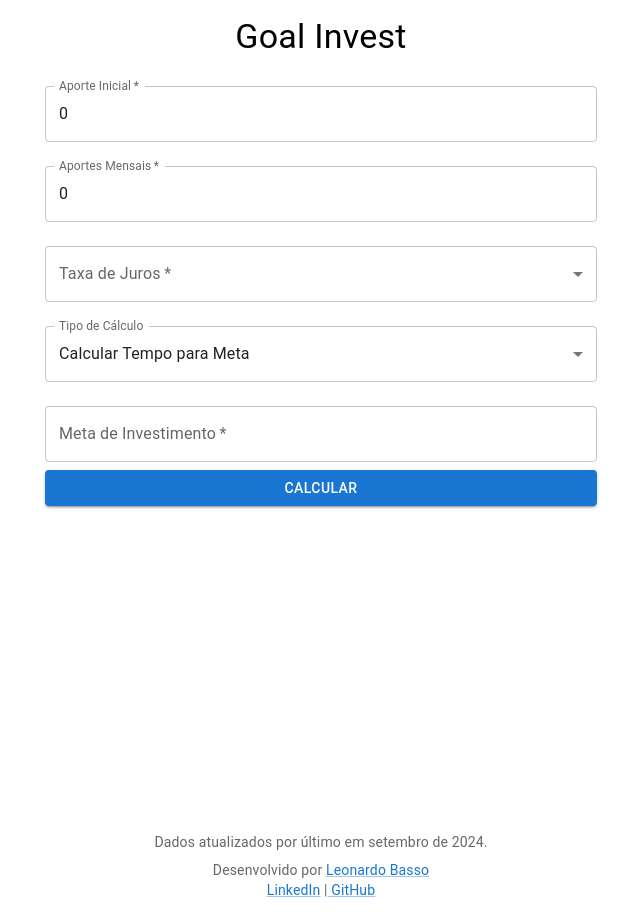
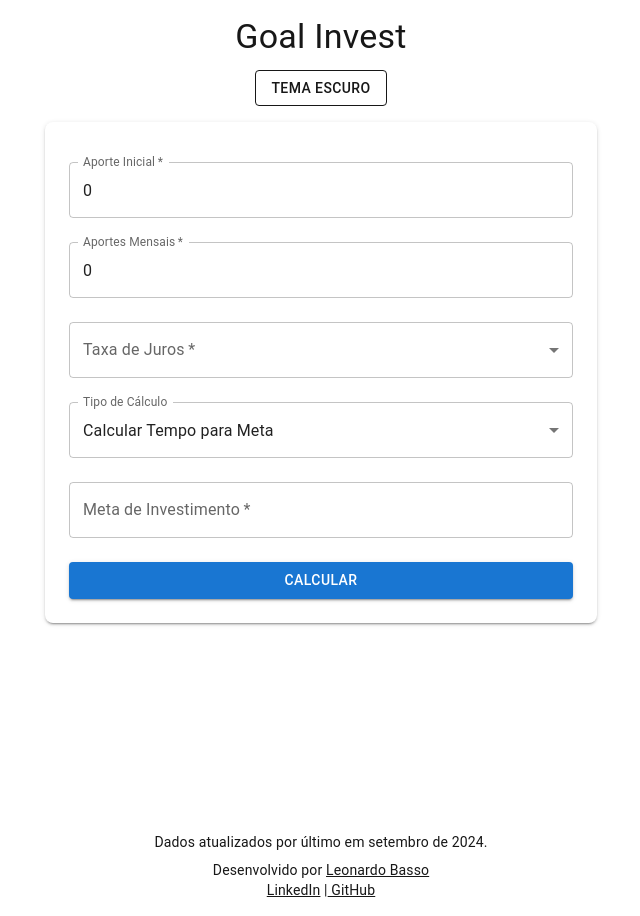
Before and after one commit to LeoJunioYuri/goal-invest, a Next.js app: page / in a window 1280 px wide. Shown: the whole page, without its empty margins (319-959 px from the left). Built offline with nearby package versions, Linux system fonts and the light colour scheme.

Commit message:
feat: dark mode

```diff
--- a/src/app/components/Footer.tsx
+++ b/src/app/components/Footer.tsx
@@ -1,19 +1,18 @@
-// components/Footer.tsx
 import React from "react";
 import { Container, Typography, Link } from "@mui/material";
 
 const Footer: React.FC = () => {
   return (
     <Container maxWidth="sm" sx={{ mt: 4, mb: 2, textAlign: 'center' }}>
-      <Typography variant="body2" color="textSecondary">
+      <Typography variant="body2" sx={{ color: 'var(--foreground)' }}>
         Dados atualizados por último em setembro de 2024.
       </Typography>
-      <Typography variant="body2" color="textSecondary" sx={{ mt: 1 }}>
-        Desenvolvido por <Link href="https://github.com/leojunioyuri" target="_blank" rel="noopener">Leonardo Basso</Link>
+      <Typography variant="body2" sx={{ color: 'var(--foreground)', mt: 1 }}>
+        Desenvolvido por <Link href="https://github.com/leojunioyuri" target="_blank" rel="noopener" sx={{ color: 'inherit', textDecoration: 'underline' }}>Leonardo Basso</Link>
       </Typography>
-      <Typography variant="body2" color="textSecondary">
-        <Link href="https://www.linkedin.com/in/leojunioyuri" target="_blank" rel="noopener">LinkedIn</Link> |
-        <Link href="https://github.com/LeoJunioYuri" target="_blank" rel="noopener"> GitHub</Link>
+      <Typography variant="body2" sx={{ color: 'var(--foreground)' }}>
+        <Link href="https://www.linkedin.com/in/leojunioyuri" target="_blank" rel="noopener" sx={{ color: 'inherit', textDecoration: 'underline' }}>LinkedIn</Link> |
+        <Link href="https://github.com/LeoJunioYuri" target="_blank" rel="noopener" sx={{ color: 'inherit', textDecoration: 'underline' }}> GitHub</Link>
       </Typography>
     </Container>
   );
--- a/src/app/components/InvestmentForm.tsx
+++ b/src/app/components/InvestmentForm.tsx
@@ -48,14 +48,8 @@ const InvestmentForm: React.FC<InvestmentFormProps> = ({ onCalculate }) => {
 
   const handleSubmit = (e: React.FormEvent) => {
     e.preventDefault();
-
-    if (
-      initialInvestment === undefined ||
-      monthlyContribution === undefined ||
-      !interestRate ||
-      (!goal && !period)
-    ) {
-      setError("Por favor, preencha todos os campos necessários.");
+    if (initialInvestment <= 0 || monthlyContribution <= 0 || !interestRate || (!goal && !period)) {
+      setError("Por favor, preencha todos os campos necessários com valores válidos.");
       return;
     }
 
@@ -69,7 +63,6 @@ const InvestmentForm: React.FC<InvestmentFormProps> = ({ onCalculate }) => {
     });
   };
 
-
   const handleRateChange = (value: string | number) => {
     if (value === 'custom') {
       setSelectedRate('custom');
@@ -82,7 +75,7 @@ const InvestmentForm: React.FC<InvestmentFormProps> = ({ onCalculate }) => {
   };
 
   return (
-    <Box component="form" onSubmit={handleSubmit}>
+    <Box component="form" onSubmit={handleSubmit} sx={{ backgroundColor: 'background.paper', padding: 3, borderRadius: 2, boxShadow: 2 }}>
       <TextField
         label="Aporte Inicial"
         type="number"
@@ -91,6 +84,8 @@ const InvestmentForm: React.FC<InvestmentFormProps> = ({ onCalculate }) => {
         fullWidth
         margin="normal"
         required
+        variant="outlined"
+        sx={{ backgroundColor: 'background.default', borderRadius: 1 }}
       />
       <TextField
         label="Aportes Mensais"
@@ -100,14 +95,17 @@ const InvestmentForm: React.FC<InvestmentFormProps> = ({ onCalculate }) => {
         fullWidth
         margin="normal"
         required
+        variant="outlined"
+        sx={{ backgroundColor: 'background.default', borderRadius: 1 }}
       />
-      <FormControl fullWidth margin="normal" required>
+      <FormControl fullWidth margin="normal" required variant="outlined">
         <InputLabel id="rate-select-label">Taxa de Juros</InputLabel>
         <Select
           labelId="rate-select-label"
           value={selectedRate !== null ? selectedRate : ''}
           label="Taxa de Juros"
           onChange={(e) => handleRateChange(e.target.value)}
+          sx={{ backgroundColor: 'background.default', borderRadius: 1 }}
         >
           {availableRates.length > 0 ? (
             availableRates.map((rate) => (
@@ -133,16 +131,19 @@ const InvestmentForm: React.FC<InvestmentFormProps> = ({ onCalculate }) => {
           fullWidth
           margin="normal"
           required
+          variant="outlined"
+          sx={{ backgroundColor: 'background.default', borderRadius: 1 }}
         />
       )}
 
-      <FormControl fullWidth margin="normal">
+      <FormControl fullWidth margin="normal" variant="outlined">
         <InputLabel id="calculation-type-label">Tipo de Cálculo</InputLabel>
         <Select
           labelId="calculation-type-label"
           value={calculationType}
           label="Tipo de Cálculo"
           onChange={(e) => setCalculationType(e.target.value as 'goal' | 'period')}
+          sx={{ backgroundColor: 'background.default', borderRadius: 1 }}
         >
           <MenuItem value="goal">Calcular Tempo para Meta</MenuItem>
           <MenuItem value="period">Calcular Montante no Período</MenuItem>
@@ -158,6 +159,8 @@ const InvestmentForm: React.FC<InvestmentFormProps> = ({ onCalculate }) => {
           fullWidth
           margin="normal"
           required
+          variant="outlined"
+          sx={{ backgroundColor: 'background.default', borderRadius: 1 }}
         />
       ) : (
         <TextField
@@ -168,6 +171,8 @@ const InvestmentForm: React.FC<InvestmentFormProps> = ({ onCalculate }) => {
           fullWidth
           margin="normal"
           required
+          variant="outlined"
+          sx={{ backgroundColor: 'background.default', borderRadius: 1 }}
         />
       )}
 
@@ -177,7 +182,7 @@ const InvestmentForm: React.FC<InvestmentFormProps> = ({ onCalculate }) => {
         </Alert>
       )}
 
-      <Button type="submit" variant="contained" color="primary" fullWidth disabled={loading}>
+      <Button type="submit" variant="contained" color="primary" fullWidth disabled={loading} sx={{ mt: 2 }}>
         {loading ? 'Carregando...' : 'Calcular'}
       </Button>
     </Box>
--- a/src/app/globals.css
+++ b/src/app/globals.css
@@ -7,17 +7,34 @@
   --foreground: #171717;
 }
 
-@media (prefers-color-scheme: dark) {
-  :root {
-    --background: #ffffff;
-    --foreground: #ededed;
-  }
+body {
+  background-color: var(--background);
+  color: var(--foreground);
+  transition: background-color 0.3s, color 0.3s;
 }
 
-body {
+.dark {
+  --background: #121212;
+  --foreground: #e0e0e0;
+}
+
+.dark body {
+  background-color: var(--background);
   color: var(--foreground);
-  background: var(--background);
-  font-family: Arial, Helvetica, sans-serif;
+}
+
+input,
+textarea,
+select {
+  background-color: var(--foreground);
+  color: var(--background);
+  border: 1px solid var(--background);
+  transition: background-color 0.3s, color 0.3s, border-color 0.3s;
+}
+
+input::placeholder,
+textarea::placeholder {
+  color: rgba(255, 255, 255, 0.7);
 }
 
 @layer utilities {
--- a/src/app/layout.tsx
+++ b/src/app/layout.tsx
@@ -2,6 +2,7 @@ import type { Metadata } from "next";
 import localFont from "next/font/local";
 import "./globals.css";
 import Footer from "./components/Footer";
+import { ThemeProvider } from "./utils/ThemeContext";
 
 const geistSans = localFont({
   src: "./fonts/GeistVF.woff",
@@ -19,17 +20,15 @@ export const metadata: Metadata = {
   description: "Generated by create next app",
 };
 
-export default function RootLayout({
-  children,
-}: Readonly<{
-  children: React.ReactNode;
-}>) {
+export default function RootLayout({ children }: { children: React.ReactNode; }) {
   return (
-    <html lang="en">
-      <body className={`${geistSans.variable} ${geistMono.variable} antialiased`}>
-        {children}
-        <Footer />
-      </body>
-    </html>
+    <ThemeProvider>
+      <html lang="en" className={`${geistSans.variable} ${geistMono.variable} antialiased`}>
+        <body>
+          {children}
+          <Footer />
+        </body>
+      </html>
+    </ThemeProvider>
   );
 }
--- a/src/app/page.tsx
+++ b/src/app/page.tsx
@@ -2,12 +2,13 @@
 import React, { useState } from "react";
 import InvestmentForm from "./components/InvestmentForm";
 import InvestmentResult from "./components/InvestmentResult";
-import InvestmentChart from "./components/InvestmentChart"; // Importar o gráfico
-import { Typography, Alert, Box, Container } from "@mui/material";
+import { Typography, Alert, Box, Container, Button } from "@mui/material";
 import { InvestmentData, InvestmentResultData } from "./types";
 import { performCalculations } from "./utils/calculations";
+import { useTheme } from './utils/ThemeContext'; // Importar o hook do tema
 
 const HomePage: React.FC = () => {
+  const { darkMode, toggleTheme } = useTheme(); // Obter o estado do tema
   const [result, setResult] = useState<InvestmentResultData | null>(null);
   const [error, setError] = useState<string | null>(null);
 
@@ -23,10 +24,30 @@ const HomePage: React.FC = () => {
   };
 
   return (
-    <Container maxWidth="sm" sx={{ display: 'flex', flexDirection: 'column', alignItems: 'center', minHeight: '100vh', padding: '16px' }}>
-      <Typography variant="h4" align="center" gutterBottom sx={{ color: 'black' }}>
+    <Container
+      maxWidth="sm"
+      sx={{
+        display: 'flex',
+        flexDirection: 'column',
+        alignItems: 'center',
+        minHeight: '100vh',
+        padding: '16px',
+        backgroundColor: 'var(--background)', // Cor de fundo
+        color: 'var(--foreground)', // Cor do texto
+        transition: 'background-color 0.3s, color 0.3s', // Transição suave
+      }}
+    >
+      <Typography variant="h4" align="center" gutterBottom>
         Goal Invest
       </Typography>
+
+      <Button
+        variant="outlined"
+        onClick={toggleTheme}
+        sx={{ mb: 2, color: 'var(--foreground)', borderColor: 'var(--foreground)' }} // Cor do botão
+      >
+        {darkMode ? 'Tema Claro' : 'Tema Escuro'}
+      </Button>
 
       <InvestmentForm onCalculate={handleCalculate} />
 
@@ -37,8 +58,16 @@ const HomePage: React.FC = () => {
       )}
 
       {result && (
-        <Box sx={{ width: '100%', mt: 4, display: 'flex', flexDirection: 'column', alignItems: 'center' }}>
-          <Typography variant="h5" align="center" sx={{ color: 'black' }}>
+        <Box
+          sx={{
+            width: '100%',
+            mt: 4,
+            display: 'flex',
+            flexDirection: 'column',
+            alignItems: 'center',
+          }}
+        >
+          <Typography variant="h5" align="center">
             Gráfico de Investimentos
           </Typography>
           <InvestmentResult data={result} />
--- /dev/null
+++ b/src/app/utils/ThemeContext.tsx
@@ -0,0 +1,45 @@
+'use client';
+import React, { createContext, useContext, useState, useEffect, ReactNode } from 'react';
+
+const ThemeContext = createContext<unknown>(null);
+
+export const useTheme = () => useContext(ThemeContext);
+
+export const ThemeProvider = ({ children }: { children: ReactNode }) => {
+  const [darkMode, setDarkMode] = useState<boolean>(false);
+
+  const toggleTheme = () => {
+    setDarkMode(prev => {
+      const newMode = !prev;
+      localStorage.setItem('theme', newMode ? 'dark' : 'light');
+      return newMode;
+    });
+  };
+
+  useEffect(() => {
+    const savedTheme = localStorage.getItem('theme');
+    if (savedTheme) {
+      setDarkMode(savedTheme === 'dark');
+    } else {
+      const prefersDark = window.matchMedia && window.matchMedia('(prefers-color-scheme: dark)').matches;
+      setDarkMode(prefersDark);
+    }
+  }, []);
+
+  useEffect(() => {
+    const root = document.documentElement;
+    if (darkMode) {
+      root.classList.add('dark');
+    } else {
+      root.classList.remove('dark');
+    }
+    // Debugging
+    console.log("Current theme:", darkMode ? 'dark' : 'light');
+  }, [darkMode]);
+
+  return (
+    <ThemeContext.Provider value={{ darkMode, toggleTheme }}>
+      {children}
+    </ThemeContext.Provider>
+  );
+};
```
